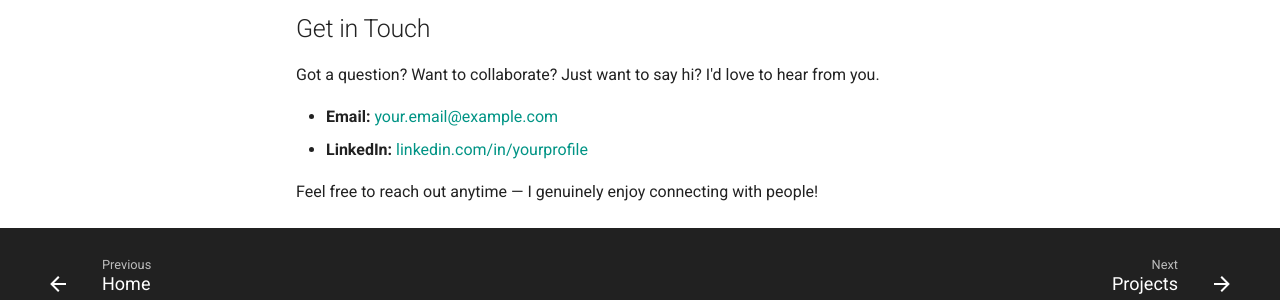
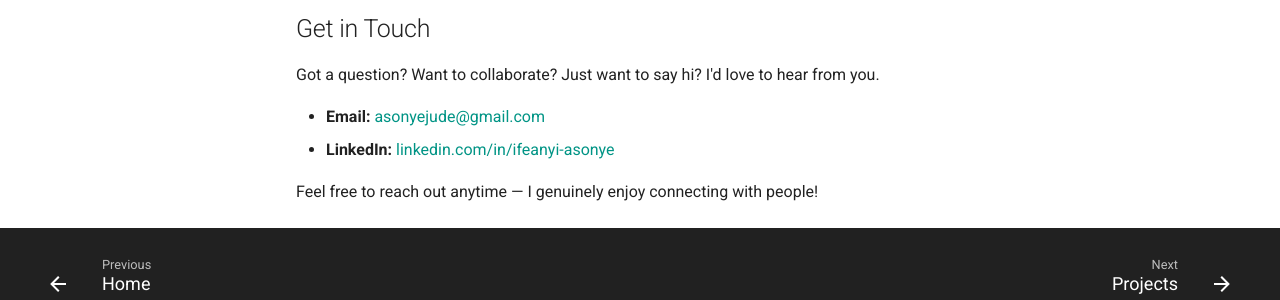
Before and after one commit to Ifeanyi-Asonye/Mysite, an MkDocs documentation site: the page built from docs/about.md, in a window 1280 px wide. Shown: the part 535-835 px from the top of the page. Built offline with MkDocs 1.6.1 and Material for MkDocs 9.7.7, drawn with Linux system fonts in a browser that asks for light colours.

Commit message:
Update about.md

```diff
--- a/docs/about.md
+++ b/docs/about.md
@@ -17,7 +17,7 @@ So whether you're wondering why I switched careers or just want to chat about te
 
 Got a question? Want to collaborate? Just want to say hi? I'd love to hear from you.
 
-- **Email:** [your.email@example.com](mailto:asonyejude@gmail.com)
-- **LinkedIn:** [linkedin.com/in/yourprofile](https://www.linkedin.com/in/ifeany-asonye)
+- **Email:** [asonyejude@gmail.com](mailto:asonyejude@gmail.com)
+- **LinkedIn:** [linkedin.com/in/ifeanyi-asonye](https://www.linkedin.com/in/ifeany-asonye)
 
 Feel free to reach out anytime — I genuinely enjoy connecting with people!
```
